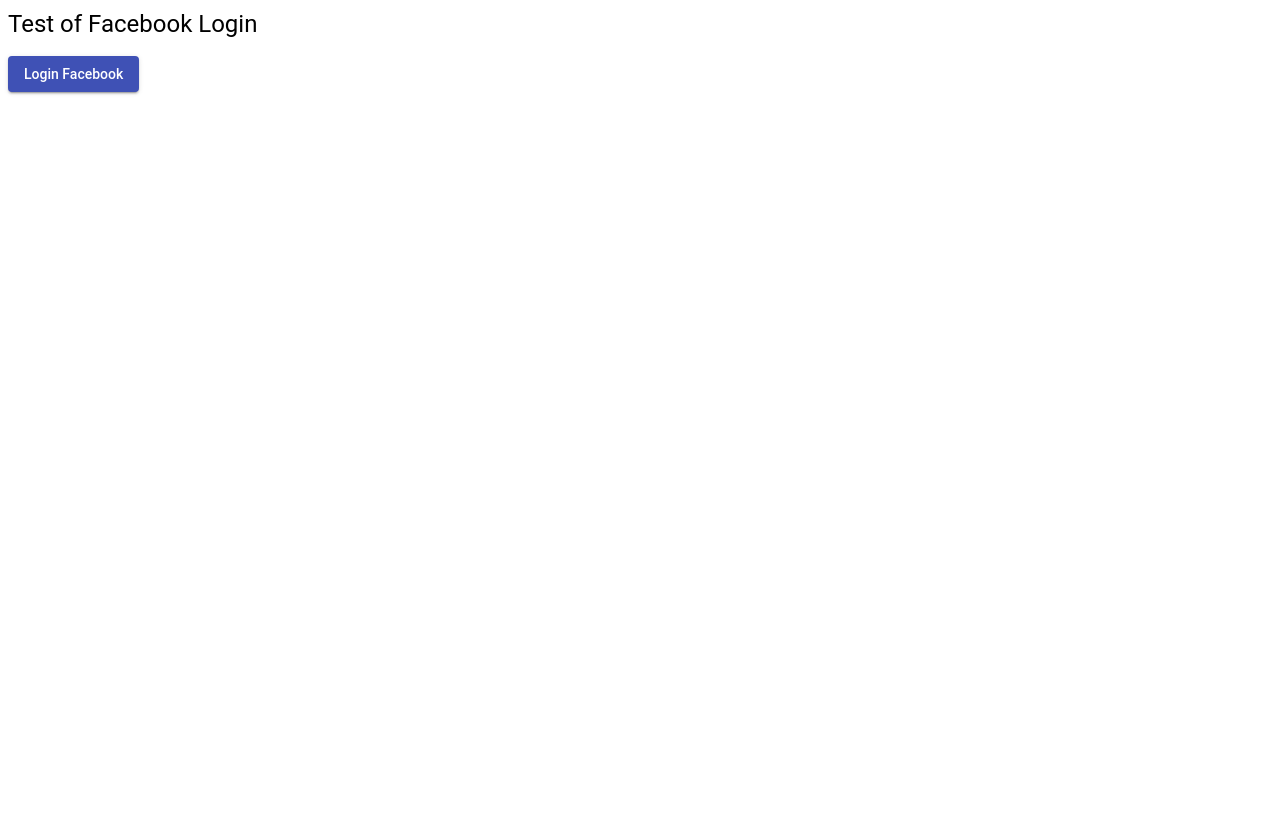
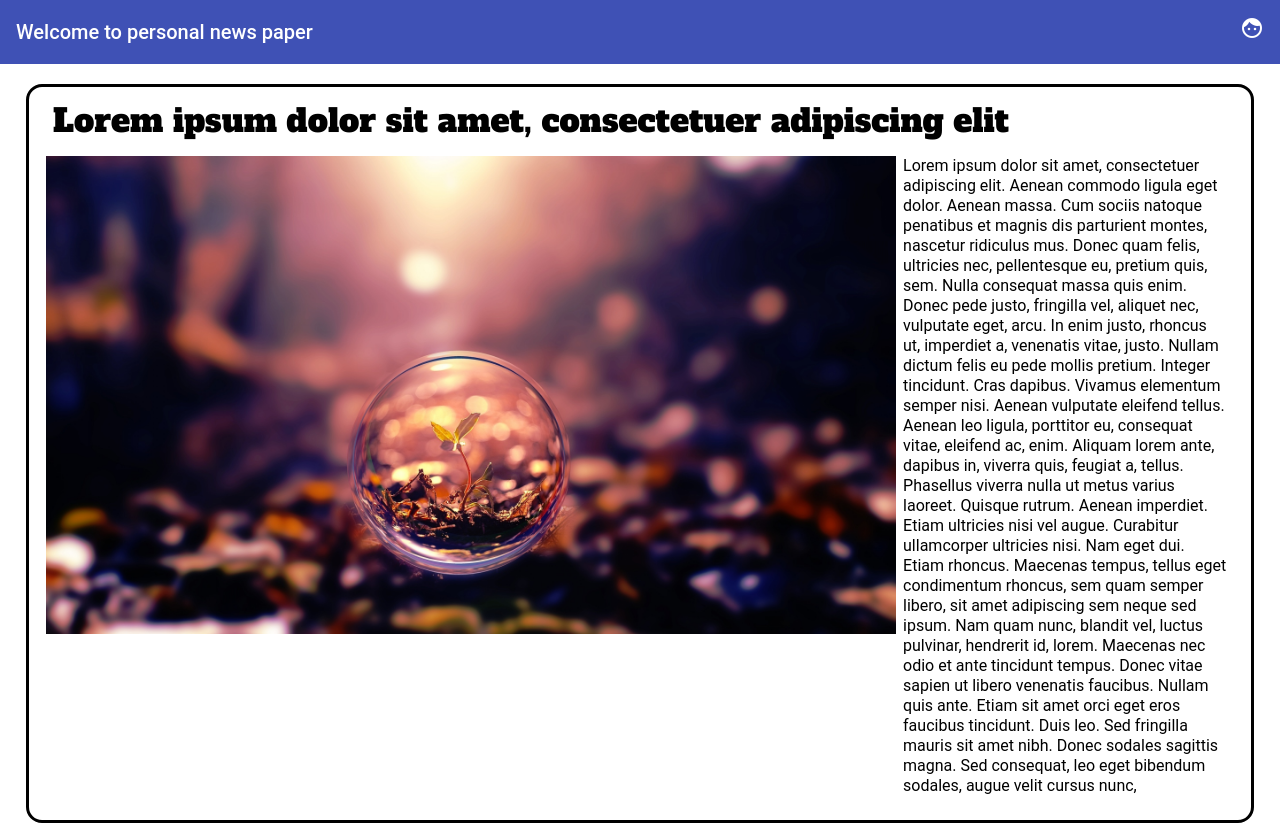
Before and after one commit to ardiadrianadri/myFacebookNews, an Angular app: page / in a window 1280 px wide. Before the commit the page ends 800 px from the top, so only its background shows below. Built offline with nearby package versions, Linux system fonts and the light colour scheme; a small style sheet from the web is missing; what ngx-facebook would draw is missing.

Commit message:
First version of article

```diff
--- a/package.json
+++ b/package.json
@@ -24,6 +24,7 @@
     "@angular/platform-browser-dynamic": "^5.2.0",
     "@angular/router": "^5.2.0",
     "core-js": "^2.4.1",
+    "material-design-icons": "^3.0.1",
     "ngx-facebook": "^2.4.0",
     "roboto-fontface": "^0.9.0",
     "rxjs": "^5.5.6",
--- a/src/app/app.component.css
+++ b/src/app/app.component.css
@@ -0,0 +1,3 @@
+.example-spacer {
+  flex: 1 1 auto;
+}
--- a/src/app/app.component.html
+++ b/src/app/app.component.html
@@ -1,5 +1,14 @@
-<h1>
-  Test of Facebook Login
-</h1>
-
-<button mat-raised-button color="primary" (click)="doLogin()">Login Facebook</button>
+<mat-toolbar color="primary">
+  <mat-toolbar-row>
+    <span>{{title}}</span>
+    <span class="example-spacer"></span>
+    <div  *ngIf="stateStr && (stateStr !== stateNotConnected)" matTooltip="Logout">
+      <mat-icon (click)="doLogout()" class="material-icons clickable">exit_to_app</mat-icon>
+    </div>
+    <div  *ngIf="stateStr && (stateStr === stateNotConnected)" matTooltip="Login">
+      <mat-icon (click)="doLogin()" class="material-icons clickable">face</mat-icon>
+    </div>
+  </mat-toolbar-row>
+</mat-toolbar>
+<br/>
+<fpn-article></fpn-article>
--- a/src/app/app.component.ts
+++ b/src/app/app.component.ts
@@ -1,23 +1,58 @@
-import { Component } from '@angular/core';
+import { Component, OnInit } from '@angular/core';
 
 import { FaceBookDataService } from './core/facebook.service';
+
+import { FacebookState, FacebookAction, FaceBookActionTypes, FaceBookStateTypes } from './core/facebook-types';
 
 @Component({
   selector: 'app-root',
   templateUrl: './app.component.html',
   styleUrls: ['./app.component.css']
 })
-export class AppComponent {
+export class AppComponent implements OnInit {
+  private static defaultTitle = 'Welcome to personal news paper';
 
-  constructor( private facebookData: FaceBookDataService ) {}
+  public title = AppComponent.defaultTitle;
+  public stateStr: FaceBookStateTypes;
+  public stateNotConnected = FaceBookStateTypes.NOT_CONNECTED;
 
-  doLogin() {
-    this.facebookData.login()
-    .then(
-      data => {
-        console.log ('Data: ', data);
-      }
-    )
-    .catch(error => { console.log ('Error: ', error); });
+  constructor( private _facebookData: FaceBookDataService ) {}
+
+  ngOnInit () {
+    this.stateStr = this._facebookData.getValue().state;
+    this._facebookData
+    .subscribe((state: FacebookState) => {
+      this.stateStr = state.state;
+      console.log ('new state: ', state);
+      this._updateState(state);
+    });
   }
+
+  public doLogin() {
+   const action: FacebookAction = {
+     type: FaceBookActionTypes.IDENTIFY
+   };
+
+   this._facebookData.actions.next(action);
+  }
+
+  public doLogout() {
+    const action: FacebookAction = {
+      type: FaceBookActionTypes.LOGOUT
+    };
+
+    this._facebookData.actions.next(action);
+  }
+
+  private _updateState (newState: FacebookState) {
+    switch (newState.state) {
+      case FaceBookStateTypes.IDENTIFIED:
+        this.title = `Welcome ${newState.data.name} to your personal news paper`;
+        break;
+      case FaceBookStateTypes.NOT_CONNECTED:
+        this.title = AppComponent.defaultTitle;
+        break;
+    }
+  }
+
  }
--- /dev/null
+++ b/src/app/core/facebook-types.ts
@@ -0,0 +1,50 @@
+export enum FaceBookActionTypes {
+  LOGIN,
+  LOGOUT,
+  PROFILE,
+  IDENTIFY
+}
+
+export enum FaceBookStateTypes {
+  CONNECTED,
+  NOT_CONNECTED,
+  IDENTIFIED,
+  ERROR
+}
+
+export interface FacebookState {
+  state: FaceBookStateTypes;
+  data?: any;
+}
+
+export interface FacebookAction {
+  type: FaceBookActionTypes;
+  payload?: any;
+}
+
+export interface FaceBookImage {
+  height: number;
+  src: string;
+  width: number;
+}
+
+export interface FaceBookMedia {
+  image: FaceBookImage;
+}
+
+export interface AttachmentData {
+  type: string;
+  url: string;
+  media: FaceBookMedia;
+}
+
+export interface Attachments {
+  data: AttachmentData[];
+}
+
+export interface FacebookData {
+  full_picture: string;
+  message: string;
+  description: string;
+  attachments: Attachments;
+}
--- a/src/app/core/facebook.service.ts
+++ b/src/app/core/facebook.service.ts
@@ -1,14 +1,21 @@
 import { Injectable } from '@angular/core';
 
+import { Subject } from 'rxjs/Subject';
+import { BehaviorSubject } from 'rxjs/BehaviorSubject';
 import { FacebookService, InitParams, LoginResponse } from 'ngx-facebook';
 
+import { FacebookAction, FaceBookActionTypes, FacebookState, FaceBookStateTypes } from './facebook-types';
+
 @Injectable()
-export class FaceBookDataService {
+export class FaceBookDataService extends BehaviorSubject<FacebookState> {
+
+  public actions: Subject<FacebookAction> = new Subject();
 
   constructor(
     private _facebookService: FacebookService
   ) {
 
+    super ({state: FaceBookStateTypes.NOT_CONNECTED});
     const initParams: InitParams = {
       appId: '347324799087196',
       xfbml: true,
@@ -16,9 +23,52 @@
     };
 
     this._facebookService.init(initParams);
+
+    this.actions
+    .subscribe ((action: FacebookAction) => { this._doAction(this.value, action); });
   }
 
-  public login(): Promise<LoginResponse> {
+  private _doAction (state: FacebookState, action: FacebookAction) {
+
+    switch (action.type) {
+      case FaceBookActionTypes.LOGIN:
+        this._login()
+        .then((data: LoginResponse) => { this.next({ state: FaceBookStateTypes.CONNECTED, data: data }); })
+        .catch((err: any) => { this.next({state: FaceBookStateTypes.ERROR, data: err }); });
+        break;
+      case FaceBookActionTypes.LOGOUT:
+        this._logout()
+        .then((data: any) => { this.next({state: FaceBookStateTypes.NOT_CONNECTED, data: data }); })
+        .catch((err: any) => { this.next({state: FaceBookStateTypes.ERROR, data: err}); });
+        break;
+      case FaceBookActionTypes.PROFILE:
+        this._getProfile()
+        .then((data: any) => { this.next({state: FaceBookStateTypes.IDENTIFIED, data: data }); })
+        .catch((err: any) => { this.next({ state: FaceBookStateTypes.ERROR, data: err }); });
+        break;
+      case FaceBookActionTypes.IDENTIFY:
+        this._login()
+        .then((data: any) => {
+          const chainAction: FacebookAction = {
+            type: FaceBookActionTypes.PROFILE
+          };
+
+          this.next({ state: FaceBookStateTypes.CONNECTED, data: data });
+          this.actions.next(chainAction);
+        });
+    }
+
+  }
+
+  private _login(): Promise<LoginResponse> {
     return this._facebookService.login();
   }
+
+  private _logout(): Promise<any> {
+    return this._facebookService.logout();
+  }
+
+  private _getProfile(): Promise<any> {
+    return this._facebookService.api('/me');
+  }
 }
--- /dev/null
+++ b/src/app/shared/article.component.css
@@ -0,0 +1,39 @@
+div.article {
+  margin: 0% 2%;
+  border: black solid 3px;
+  border-radius: 16px;
+}
+
+div.article.active {
+  box-shadow: 10px 10px grey;
+}
+
+div.article
+div.header {
+  display: flex;
+  justify-content: space-between;
+  font-family: 'Alfa Slab One';
+  font-size: xx-large;
+  padding: 2%;
+}
+
+div.article
+div.body {
+  display: flex;
+  justify-content: space-around;
+}
+
+div.article
+div.body
+div.text {
+  padding: 0% 2% 2% 2%;
+  font-size: medium;
+}
+
+div.article
+div.body
+div.media
+img {
+  padding: 0% 2% 2% 2%;
+  width: 850px;
+}
--- /dev/null
+++ b/src/app/shared/article.component.html
@@ -0,0 +1,26 @@
+<div class="article" [ngClass]="{'active': active}">
+  <div class="header">
+      <span class="title">Lorem ipsum dolor sit amet, consectetuer adipiscing elit</span>
+      <mat-icon class="material-icons clickable clickable" *ngIf="active" (click)="onClose()">close</mat-icon>
+  </div>
+  <div class="body">
+    <div class="media">
+        <img src="assets/imageTest.jpg" alt="" />
+      </div>
+      <div class="text">
+        <span class="description">
+            Lorem ipsum dolor sit amet, consectetuer adipiscing elit. Aenean commodo ligula eget dolor. Aenean massa. Cum sociis natoque
+            penatibus et magnis dis parturient montes, nascetur ridiculus mus. Donec quam felis, ultricies nec, pellentesque eu, pretium quis,
+            sem. Nulla consequat massa quis enim. Donec pede justo, fringilla vel, aliquet nec, vulputate eget, arcu. In enim justo, rhoncus ut,
+            imperdiet a, venenatis vitae, justo. Nullam dictum felis eu pede mollis pretium. Integer tincidunt. Cras dapibus. Vivamus elementum
+            semper nisi. Aenean vulputate eleifend tellus. Aenean leo ligula, porttitor eu, consequat vitae, eleifend ac, enim. Aliquam lorem ante,
+            dapibus in, viverra quis, feugiat a, tellus. Phasellus viverra nulla ut metus varius laoreet. Quisque rutrum. Aenean imperdiet. Etiam
+            ultricies nisi vel augue. Curabitur ullamcorper ultricies nisi. Nam eget dui. Etiam rhoncus. Maecenas tempus, tellus eget condimentum
+            rhoncus, sem quam semper libero, sit amet adipiscing sem neque sed ipsum. Nam quam nunc, blandit vel, luctus pulvinar, hendrerit id, lorem.
+            Maecenas nec odio et ante tincidunt tempus. Donec vitae sapien ut libero venenatis faucibus. Nullam quis ante. Etiam sit amet orci eget eros
+            faucibus tincidunt. Duis leo. Sed fringilla mauris sit amet nibh. Donec sodales sagittis magna. Sed consequat, leo eget bibendum sodales,
+            augue velit cursus nunc,
+        </span>
+      </div>
+  </div>
+</div>
--- /dev/null
+++ b/src/app/shared/article.component.ts
@@ -0,0 +1,34 @@
+import { Component, HostListener, Input, Output, EventEmitter } from '@angular/core';
+
+import { FacebookData } from '../core/facebook-types';
+
+@Component({
+  // tslint:disable-next-line:component-selector
+  selector: 'fpn-article',
+  templateUrl: './article.component.html',
+  styleUrls: ['./article.component.css']
+})
+export class ArticleComponent {
+
+  @Input()
+  public facebookData: FacebookData;
+
+  @Output()
+  public actionClose: EventEmitter<boolean> = new EventEmitter<boolean>();
+
+  public active = false;
+
+  public onClose () {
+    this.actionClose.emit(true);
+  }
+
+  @HostListener('mouseenter')
+  private _getActive() {
+    this.active = true;
+  }
+
+  @HostListener('mouseleave')
+  private _lostActive() {
+    this.active = false;
+  }
+}
--- a/src/styles.css
+++ b/src/styles.css
@@ -1,3 +1,14 @@
 /* You can add global styles to this file, and also import other style files */
 @import "~roboto-fontface/css/roboto/roboto-fontface.css";
 @import "~@angular/material/prebuilt-themes/indigo-pink.css";
+@import "~material-design-icons/iconfont/material-icons.css";
+@import url('https://fonts.googleapis.com/css?family=Alfa+Slab+One');
+
+.clickable {
+  cursor: pointer;
+}
+
+* {
+  margin: 0;
+  padding: 0;
+}
```
Also changed, not shown: src/app/app.module.ts (+8 -2 lines), src/app/shared/shared.module.ts (added, +20 -0 lines), src/assets/imageTest.jpg (added).
